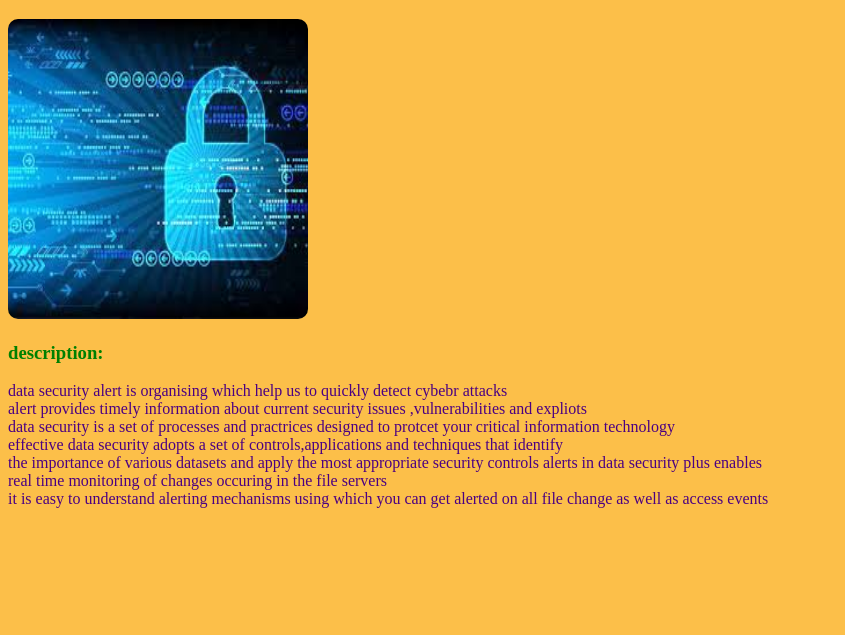
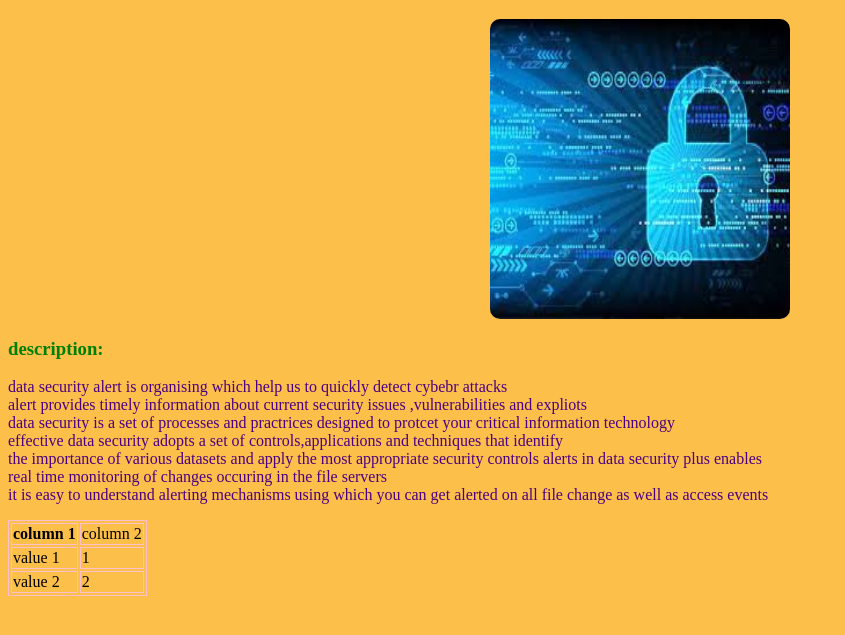
Before and after one commit to Divyasritiruveedhula/Data-security-alert, a plain HTML site: page index.html in a window 1280 px wide. Shown: the part 61-696 px from the top of the page, without its empty margins (0-845 px from the left). Drawn offline with Linux system fonts and the light colour scheme.

Commit message:
first commit

```diff
--- a/index.html
+++ b/index.html
@@ -5,10 +5,22 @@
     <meta http-equiv="X-UA-Compatible" content="IE=edge">
     <meta name="viewport" content="width=device-width, initial-scale=1.0">
     <title>Data security alert</title>
-</head>
+    <style>
+      .img{
+        display:block;
+        margin-right:auto;
+        margin-left :auto;
+        width:50%;
+      }
+      table,th,tr,td{
+        border-style: dashed;
+        border:1px solid pink;
+      }
+      </style>
+      </head>
 <body style="background-color:#fcbf49">
   <h1 style=" font-style:italic; text-align:center;color:green"> Data security alert</h1>
-  <img src="assets/media/image/1.jpg" style=" width:300px;height:300px;border-radius: 10px;">
+  <img src="assets/media/image/1.jpg" style=" width:300px;height:300px;border-radius: 10px" class="img">
     <h3 style="color:green"> description:</h3>
     <p style="color:indigo"> data security alert is organising which help us to quickly detect cybebr attacks <br>
     alert provides timely  information about current security issues ,vulnerabilities and expliots <br>
@@ -17,6 +29,19 @@ effective data security adopts a set of controls,applications and  techniques th
 the importance of various datasets and apply the most appropriate security controls
 alerts in data security plus enables<br> real time monitoring of changes occuring in the file servers <br>
 it is easy to understand alerting mechanisms using which you can get alerted on all file change as well as access events   </p>
-
+<table>
+<tr>
+  <th>column 1</th>
+  <td> column 2</td>
+  </tr>
+  <tr>
+    <td> value 1</td>
+    <td> 1</td>
+  </tr>
+  <tr>
+    <td> value 2</td>
+    <td> 2</td>
+  </tr>
+  </table>
 </body>
 </html>
```
